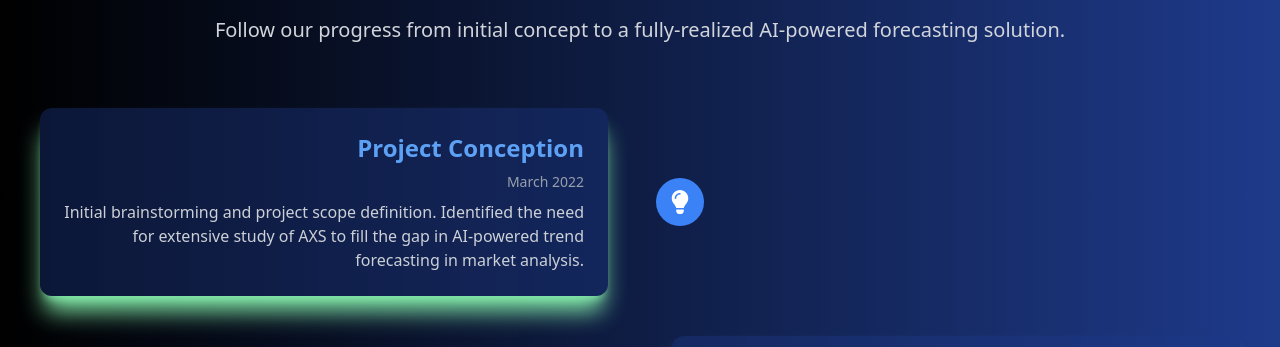
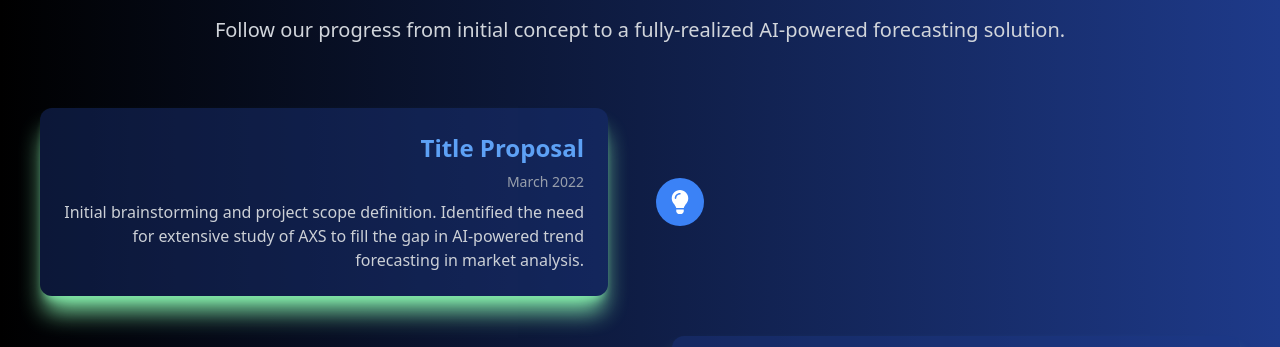
Before and after one commit to jerwintuchi/tonyongbayawak, a Next.js app: page /about in a window 1280 px wide. Shown: the part 1072-1419 px from the top of the page. Built offline with nearby package versions, Linux system fonts and the light colour scheme.

Commit message:
ftr: added navigation for each timelineitems

```diff
--- /dev/null
+++ b/src/app/about/(timeline-items)/title-proposal/_components/TItleProposalClient.tsx
@@ -0,0 +1,7 @@
+import React from 'react'
+
+export default function TItleProposalClient() {
+  return (
+    <div>TItleProposalClient</div>
+  )
+}
--- /dev/null
+++ b/src/app/about/(timeline-items)/title-proposal/page.tsx
@@ -0,0 +1,8 @@
+import React from 'react'
+import TItleProposalClient from './_components/TItleProposalClient'
+
+export default function TitleProposal() {
+  return (
+    <TItleProposalClient/>
+  )
+}
--- a/src/app/about/_components/AboutClient.tsx
+++ b/src/app/about/_components/AboutClient.tsx
@@ -73,6 +73,7 @@ export default function AboutClient() {
                             description={item.description}
                             isLeft={index % 2 === 0}
                             icon={item.icon}
+                            link={item.link as `https://${string}` | `http://${string}`}
                             showModal={showModal}
                         />
                     </div>
--- a/src/components/TimeLineItem.tsx
+++ b/src/components/TimeLineItem.tsx
@@ -3,13 +3,15 @@ import { useEffect } from "react";
 import { motion, useAnimation } from "framer-motion";
 import { useInView } from "react-intersection-observer";
 import { IconType } from "react-icons";
+import Link from "next/link";
 
-interface TimelineItemProps {
+export interface TimelineItemProps {
     title: string;
     date: string;
     description: string;
     isLeft: boolean;
     icon: IconType;
+    link: `https://${string}` | `http://${string}`;
     showModal: boolean;
 }
 
@@ -19,6 +21,7 @@ export default function TimelineItem({
     description,
     isLeft,
     icon: Icon,
+    link,
     showModal,
 }: TimelineItemProps) {
     const controls = useAnimation();
@@ -38,6 +41,7 @@ export default function TimelineItem({
     };
 
     return (
+        <Link passHref href={link}>
             <motion.div
                 ref={ref}
                 initial="hidden"
@@ -67,5 +71,6 @@ export default function TimelineItem({
                 {/* Empty space to balance layout */}
                 <div className="w-1/3"></div>
             </motion.div>
+        </Link>
     );
 }
--- a/src/data/timelineData.ts
+++ b/src/data/timelineData.ts
@@ -5,15 +5,17 @@ import { GiArchiveResearch } from "react-icons/gi";
 import { GrTest } from "react-icons/gr";
 import { LuBrainCircuit } from "react-icons/lu";
 import { MdFormatPaint } from "react-icons/md";
+import getCurrentUrl from "../../utils/getCurrentUrl";
 
+const currentUrl = getCurrentUrl();
 
 export const timelineData = [
-    { title: "Project Conception", date: "March 2022", description: "Initial brainstorming and project scope definition. Identified the need for extensive study of AXS to fill the gap in AI-powered trend forecasting in market analysis.", icon: FaLightbulb  },
-    { title: "Research Phase", date: "April - June 2022", description: "Extensive literature review and market analysis. Studied existing solutions and identified gaps in current methodologies.", icon: GiArchiveResearch  },
-    { title: "Data Collection", date: "June - August 2022", description: "Gathered historical market data and began building our comprehensive dataset from various sources for training the Forecasting model.", icon: Database },
-    { title: "Model Development", date: "September - December 2022", description: "Started developing our proprietary AI algorithms and testing different machine learning approaches.", icon: Code },
-    { title: "Initial Testing", date: "October 2022", description: "Conducted preliminary testing of our model with historical data and achieved promising results.", icon: GrTest  },
-    { title: "Model Refinement", date: "November - December 2022", description: "Fine-tuned our algorithms based on testing results and implemented advanced features.", icon: LuBrainCircuit  },
-    { title: "UI Development", date: "November 2022", description: "Designed and developed the user interface for easy interaction with our AI model.", icon: MdFormatPaint  },
-    { title: "Project Completion", date: "Januray 2023", description: "Successfully completed the project with validated results and comprehensive documentation.", icon: AiOutlineFileDone  },
+    { title: "Title Proposal", date: "March 2022", description: "Initial brainstorming and project scope definition. Identified the need for extensive study of AXS to fill the gap in AI-powered trend forecasting in market analysis.", icon: FaLightbulb, link: `${currentUrl}/title-proposal` },
+    { title: "Research Phase", date: "April - June 2022", description: "Extensive literature review and market analysis. Studied existing solutions and identified gaps in current methodologies.", icon: GiArchiveResearch, link: `${currentUrl}/research-phase`  },
+    { title: "Data Collection", date: "June - August 2022", description: "Gathered historical market data and began building our comprehensive dataset from various sources for training the Forecasting model.", icon: Database, link: `${currentUrl}/data-collection` },
+    { title: "Model Development", date: "September - December 2022", description: "Started developing our proprietary AI algorithms and testing different machine learning approaches.", icon: Code, link: `${currentUrl}/model-development` },
+    { title: "Initial Testing", date: "October 2022", description: "Conducted preliminary testing of our model with historical data and achieved promising results.", icon: GrTest, link: `${currentUrl}/initial-testing`  },
+    { title: "Model Fine-Tuning", date: "November - December 2022", description: "Fine-tuned our algorithms based on testing results and implemented advanced features.", icon: LuBrainCircuit, link: `${currentUrl}/model-fine-tuning`  },
+    { title: "UI Development", date: "November 2022", description: "Designed and developed the user interface for easy interaction with our AI model.", icon: MdFormatPaint, link: `${currentUrl}/ui-development`  },
+    { title: "Project Completion", date: "Januray 2023", description: "Successfully completed the project with validated results and comprehensive documentation.", icon: AiOutlineFileDone, link: `${currentUrl}/project-completion`  },
   ];
--- /dev/null
+++ b/utils/getCurrentUrl.ts
@@ -0,0 +1,13 @@
+export default function getCurrentUrl() {
+    if (typeof window !== "undefined") {
+        let url = window.location.href;
+
+        // Ensure HTTPS unless it's localhost
+        if (url.startsWith("http://") && !url.includes("localhost")) {
+            url = url.replace("http://", "https://");
+        }
+
+        return url;
+    }
+    return "";
+}
```
Lines whose indentation alone changed are shown as unchanged.
